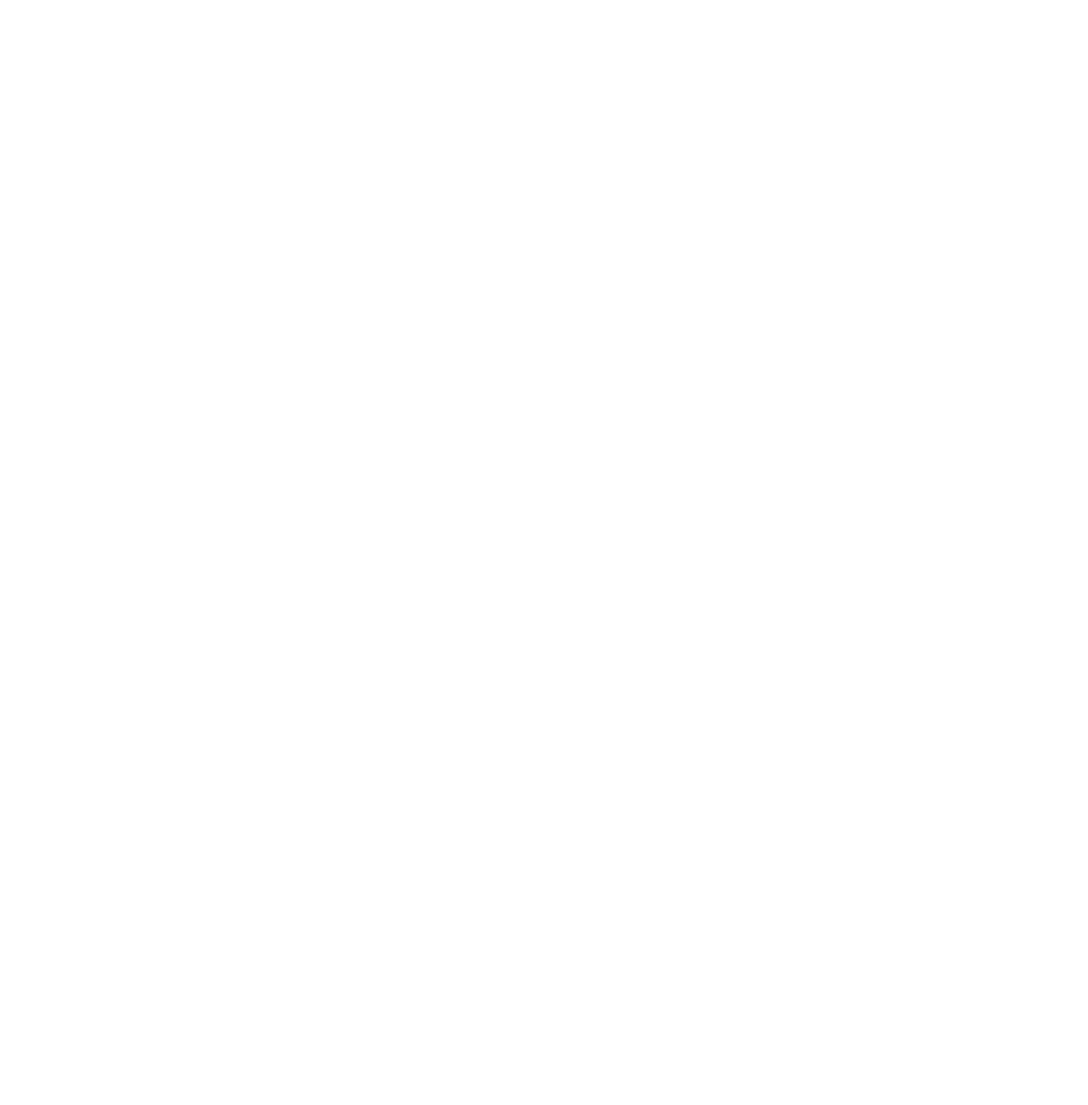
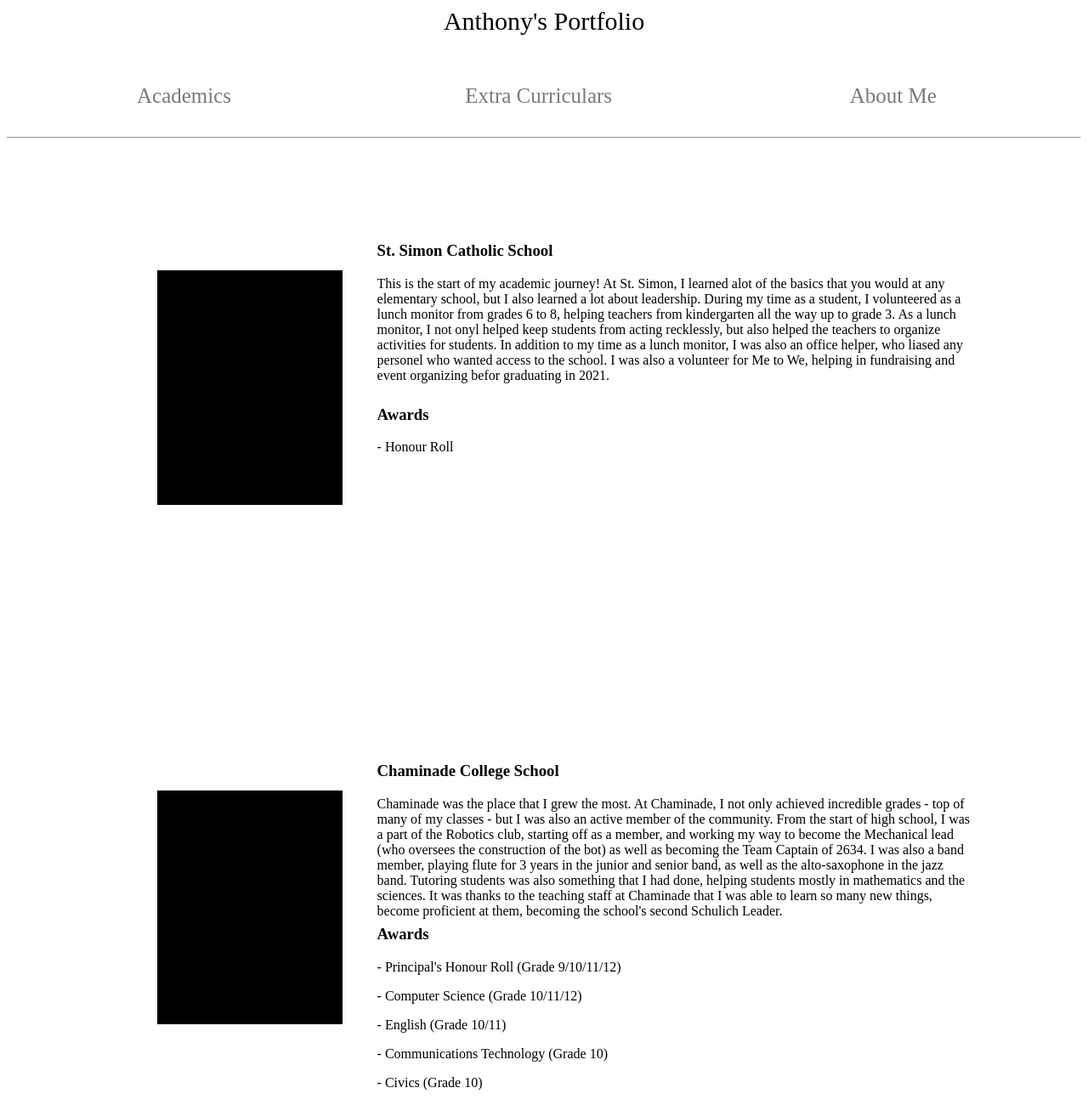
Before and after one commit to anthonytoo2/Introduction-Portfolio, a plain HTML site: page HTML Files/acad.html in a window 1280 px wide. Shown: the top 1300 px of the page at 85% size. Before the commit the page ends 800 px from the top, so only its background shows below. Drawn offline with Linux system fonts and the light colour scheme.

Commit message:
Academic Page
laid out the frame work of my academics page, I think it's fine for now. I just need to get the images for stuff soon and then Ill be able to publish it fully. Next up is the EC page!

```diff
--- /dev/null
+++ b/HTML Files/CSS_Files/acad.css
@@ -0,0 +1,76 @@
+#indexHead {
+    text-align: center;
+    border-bottom: -5%;
+    font-size: 30;
+
+}
+
+#indexBTNs {
+    display: flex;
+    flex-direction: row;
+    width: 100%;
+    height: 8%;
+}
+
+#menuBTNS{
+    height: 50%;
+    width: 33%;
+    color: rgb(123, 120, 120);
+    text-decoration: none;
+}
+
+#menuBTNS:hover{
+    color:black;
+}
+#acadBTN, #ecBTN, #aboutBTN {
+    height: 100%;
+    width: 100%;
+    align-content: center;
+    text-align: center;
+    font-size: 25;
+}
+
+#acadBody {
+    width: 80%;
+    height: 78%;
+    align-content: center;
+    padding-left:10%;
+    display: flex;
+}
+
+#acadBodySpacing {
+    width: 100%;
+    height: 90%;
+    padding-top: 2.6%;
+    display: flex;
+}
+
+
+#schoolIcon{
+    height: 50%;
+    width: 23%;
+    background-color: black;
+    padding-top: 12%;
+    padding-left:5%;
+    background-clip: content-box;
+    align-content: center;
+}
+
+#acadInfo {
+    width: 74%;
+    height:70%;
+    padding-left: 4%;
+    padding-top: 6.8%;
+}
+
+#awards {
+    height:55%;
+    width: 100%;
+}
+
+#schoolInfo{
+    height: 45%;
+    width: 100%;
+    border-top: -100%;
+    border-top: -100%;
+}
--- a/HTML Files/CSS_Files/index.css
+++ b/HTML Files/CSS_Files/index.css
@@ -1,9 +1,15 @@
+#indexHead {
+    text-align: center;
+    border-bottom: -5%;
+    font-size: 30;
+
+}
+
 #indexBTNs {
     display: flex;
     flex-direction: row;
     width: 100%;
     height: 8%;
-    padding-bottom: 2%;
 }
 #homepageBODY {
     display: flex;
@@ -13,14 +19,16 @@
 }
 
 #menuBTNS{
-    height: 100%;
+    height: 50%;
     width: 33%;
-    color: black;
+    color: rgb(123, 120, 120);
     text-decoration: none;
 }
+
+#menuBTNS:hover{
+    color:black;
+}
 #acadBTN, #ecBTN, #aboutBTN {
-    /* border-style: solid;
-    border-color: rgb(184, 184, 184); */
     height: 100%;
     width: 100%;
     align-content: center;
--- a/HTML Files/acad.html
+++ b/HTML Files/acad.html
@@ -0,0 +1,104 @@
+<HTML>
+    <HEAD>
+        <LINK rel = "stylesheet" href = "CSS_Files/acad.css">
+        <TITLE>Acadamics and Awards</TITLE>
+    </HEAD>
+
+    <BODY>
+        <P id = "indexHead">Anthony's Portfolio</P>
+        <DIV id = "indexBTNs">
+            <a id = "menuBTNS" href = "acad.html">
+                <P id = "acadBTN">Academics</P>
+            </a>
+
+            <a id = "menuBTNS" href = "ec.html">
+                <P id = "ecBTN">Extra Curriculars</P>
+            </a>
+
+            <a id = "menuBTNS" href = "about.html">
+                <P id = "aboutBTN">About Me</P>
+            </a>
+        </DIV>
+        <BR>
+        <HR>
+
+        <DIV id = "acadBody">
+            <DIV id = "acadBodySpacing">
+                <DIV id = "schoolIcon"></DIV>
+                <DIV id = "acadInfo">
+                    <DIV id = "schoolInfo">
+                        <H3>St. Simon Catholic School</H3>
+                        <P>This is the start of my academic journey! At St. Simon, I learned alot of the basics that you would
+                            at any elementary school, but I also learned a lot about leadership. During my time as a student, I
+                            volunteered as a lunch monitor from grades 6 to 8, helping teachers from kindergarten all the way up
+                            to grade 3. As a lunch monitor, I not onyl helped keep students from acting recklessly, but also helped
+                            the teachers to organize activities for students. In addition to my time as a lunch monitor, I was also
+                            an office helper, who liased any personel who wanted access to the school. I was also a volunteer for
+                            Me to We, helping in fundraising and event organizing befor graduating in 2021.
+                        </P>
+                    </DIV>
+                    <DIV id = "awards">
+                        <H3>Awards</H3>
+                        <P> - Honour Roll</P>
+                    </DIV>
+                </DIV>
+            </DIV>
+        </DIV>
+
+         <DIV id = "acadBody">
+            <DIV id = "acadBodySpacing">
+                <DIV id = "schoolIcon"></DIV>
+                <DIV id = "acadInfo">
+                    <DIV id = "schoolInfo">
+                        <H3>Chaminade College School</H3>
+                        <P>Chaminade was the place that I grew the most. At Chaminade, I not only achieved incredible grades - top of
+                            many of my classes - but I was also an active member of the community. From the start of high school, I was a
+                            part of the Robotics club, starting off as a member, and working my way to become the Mechanical lead (who oversees
+                            the construction of the bot) as well as becoming the Team Captain of 2634. I was also a band member, playing flute
+                            for 3 years in the junior and senior band, as well as the alto-saxophone in the jazz band. Tutoring students was also
+                            something that I had done, helping students mostly in mathematics and the sciences. It was thanks to the teaching staff
+                            at Chaminade that I was able to learn so many new things, become proficient at them, becoming the school's second Schulich
+                            Leader.
+                        </P>
+                    </DIV>
+                    <DIV id = "awards">
+                        <H3>Awards</H3>
+                        <P> - Principal's Honour Roll (Grade 9/10/11/12) </P>
+                        <P> - Computer Science (Grade 10/11/12)</P>
+                        <P> - English (Grade 10/11)</P>
+                        <P> - Communications Technology (Grade 10)</P>
+                        <P> - Civics (Grade 10)</P>
+                        <P> - Chemistry - University Level (Grade 11/12)</P>
+                        <P> - Function (Grade 11)</P>
+                        <P> - Advanced Functions, Calculus and Vectors (Grade 12)</P>
+                        <P> - Highest Academic Average (Grade 10/11/12)</P>
+                        <P> - Schulich Leaders Scholarship</P>
+                    </DIV>
+                </DIV>
+            </DIV>
+        </DIV>
+
+        <DIV id = "acadBody">
+            <DIV id = "acadBodySpacing">
+                <DIV id = "schoolIcon"></DIV>
+                <DIV id = "acadInfo">
+                    <DIV id = "schoolInfo">
+                        <H3>York Univeristy</H3>
+                        <P> After finishing my first year at York, I am proud to say that I have not failed a class yet! The adjustment to university life
+                            was hard at first. There was a lot of work to do. But I was able to keep up, with only one all nighter and no late assignments.
+                            Apart from the academics, I have joined the school's Dragon Boat Team to keep myself active throughout the year and we were able to
+                            bring home a gold medal in my first race ever! I plan to stay on the team until I graduate but only time will tell. Outside of school
+                            related events, I ahve attended numerous Schulich Leader events. There, I met lots of cool people and I was even able to meet the new
+                            2026 leaders. I have high hopes that I will be able to keep up with everything in school as well as use my connections through the
+                            Schulich leaders network to develpo my skills!
+                        </P>
+                    </DIV>
+                    <DIV id = "awards">
+                        <H3></H3>
+                        <P> </P>
+                    </DIV>
+                </DIV>
+            </DIV>
+        </DIV>
+    </BODY>
+</HTML>
```
Also changed, not shown: HTML Files/Index.html (+3 -1 lines).
